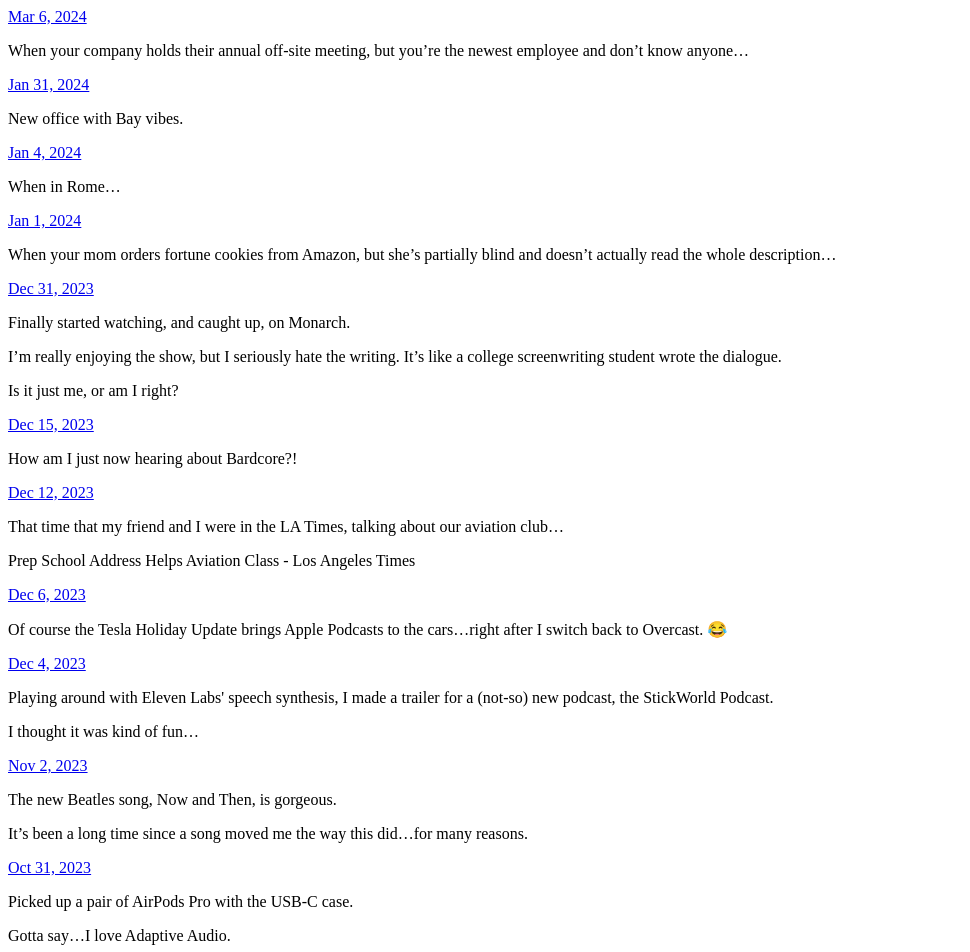
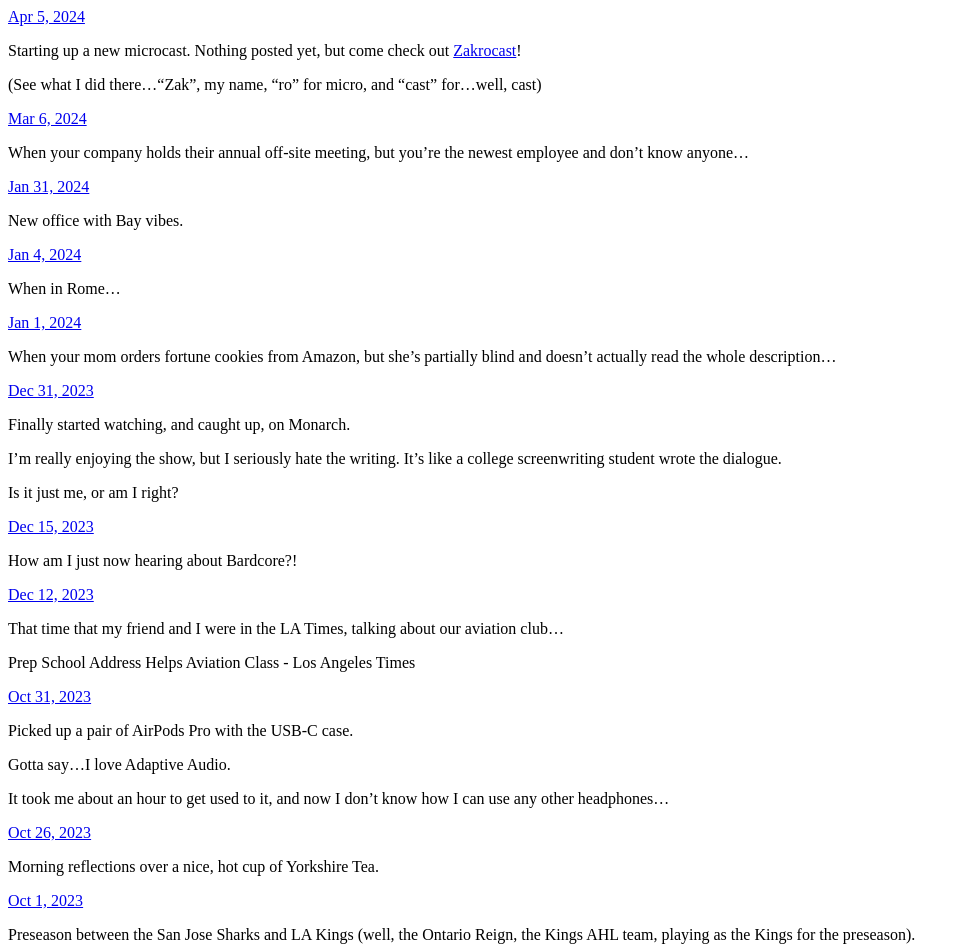
Before and after one commit to ZakWinnick/zakwin-micro, a plain HTML site: page index.html in a window 1280 px wide. Shown: the top 952 px of the page, without its empty margins (0-970 px from the left). Drawn offline with Linux system fonts and the light colour scheme.

Commit message:
Archiving from Micro.blog.

```diff
--- a/index.html
+++ b/index.html
@@ -21,6 +21,18 @@
 <div class="h-feed">
 
 
+
+	  <div class="h-entry">
+
+
+		<a href="https://winnick.io/2024/04/05/starting-up-a.html" class="u-url"><time class="dt-published" datetime="2024-04-05 08:42:01 -0700">Apr 5, 2024</time></a>
+
+		<div class="e-content">
+			 <p>Starting up a new microcast. Nothing posted yet, but come check out <a href="https://zakrocast.com">Zakrocast</a>!</p>
+<p>(See what I did there&hellip;&ldquo;Zak&rdquo;, my name, &ldquo;ro&rdquo; for micro, and &ldquo;cast&rdquo; for&hellip;well, cast)</p>
+
+		</div>
+	  </div>
 
 	  <div class="h-entry">
 
@@ -104,41 +116,6 @@
 		<div class="e-content">
 			 <p>That time that my friend and I were in the LA Times, talking about our aviation club&hellip;</p>
 <p><!-- raw HTML omitted -->Prep School Address Helps Aviation Class - Los Angeles Times<!-- raw HTML omitted --></p>
-
-		</div>
-	  </div>
-
-	  <div class="h-entry">
-
-
-		<a href="https://winnick.io/2023/12/06/of-course-the.html" class="u-url"><time class="dt-published" datetime="2023-12-06 22:10:21 -0700">Dec 6, 2023</time></a>
-
-		<div class="e-content">
-			 <p>Of course the<!-- raw HTML omitted --> Tesla Holiday Update<!-- raw HTML omitted --> brings Apple Podcasts to the cars…right after I switch back to Overcast. 😂</p>
-
-		</div>
-	  </div>
-
-	  <div class="h-entry">
-
-
-		<a href="https://winnick.io/2023/12/04/playing-around-with.html" class="u-url"><time class="dt-published" datetime="2023-12-04 15:04:47 -0700">Dec 4, 2023</time></a>
-
-		<div class="e-content">
-			 <p>Playing around with <!-- raw HTML omitted -->Eleven Labs<!-- raw HTML omitted -->' speech synthesis, I made a trailer for a (not-so) new podcast, the <!-- raw HTML omitted -->StickWorld Podcast<!-- raw HTML omitted -->.</p>
-<p>I thought it was kind of fun&hellip;</p>
-
-		</div>
-	  </div>
-
-	  <div class="h-entry">
-
-
-		<a href="https://winnick.io/2023/11/02/the-new-beatles.html" class="u-url"><time class="dt-published" datetime="2023-11-02 22:14:43 -0700">Nov 2, 2023</time></a>
-
-		<div class="e-content">
-			 <p>The new Beatles song, <!-- raw HTML omitted -->Now and Then<!-- raw HTML omitted -->, is gorgeous.</p>
-<p>It’s been a long time since a song moved me the way this did…for many reasons.</p>
 
 		</div>
 	  </div>
@@ -324,7 +301,7 @@
 
 
 
-
+    &#169; <script>document.write( new Date().getFullYear() );</script>  <a href="https://zakwinnick.com" target="_blank" rel="noreferrer noopener">Zak Winnick</a>
 
   </body>
 
```
